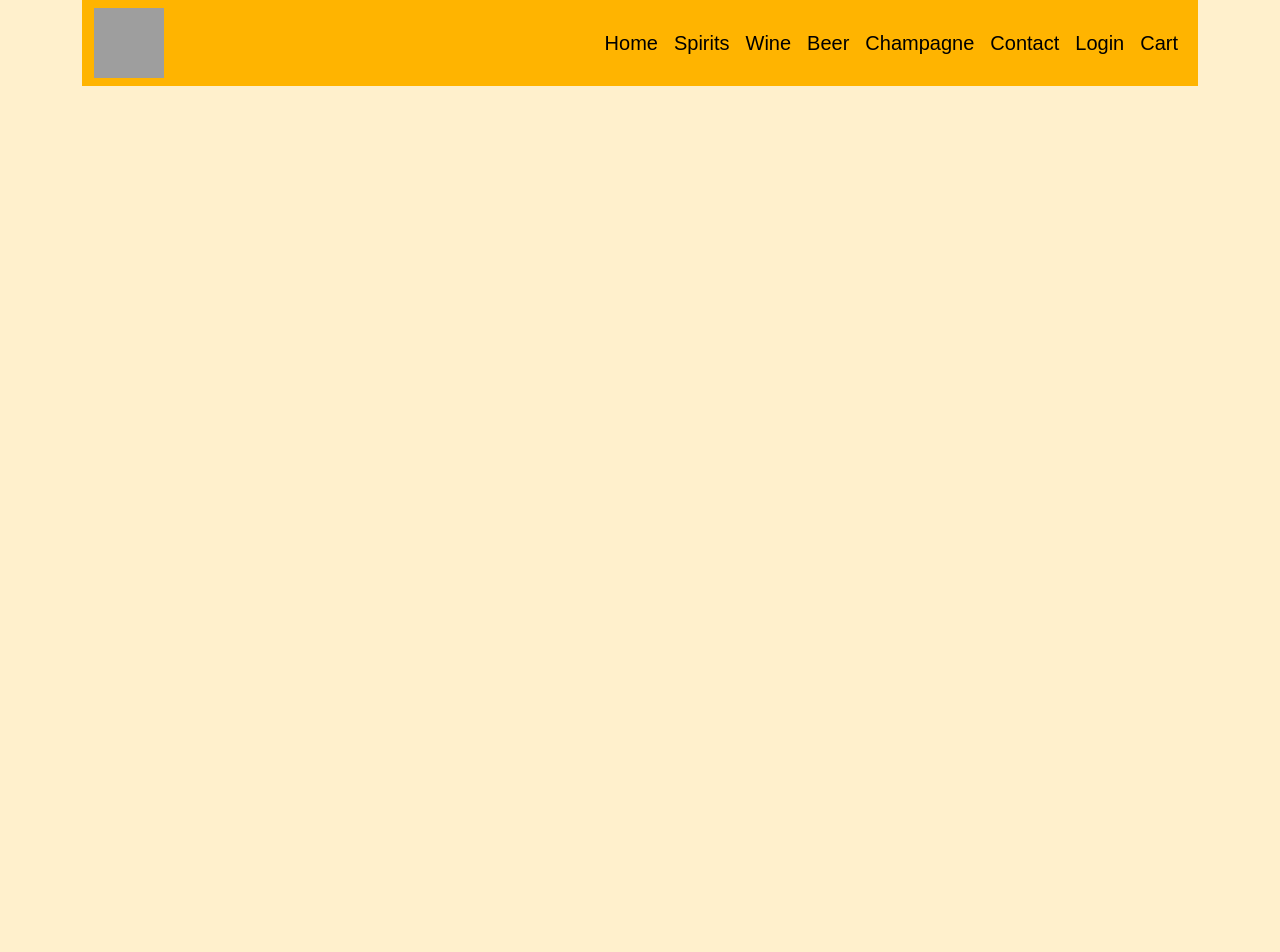
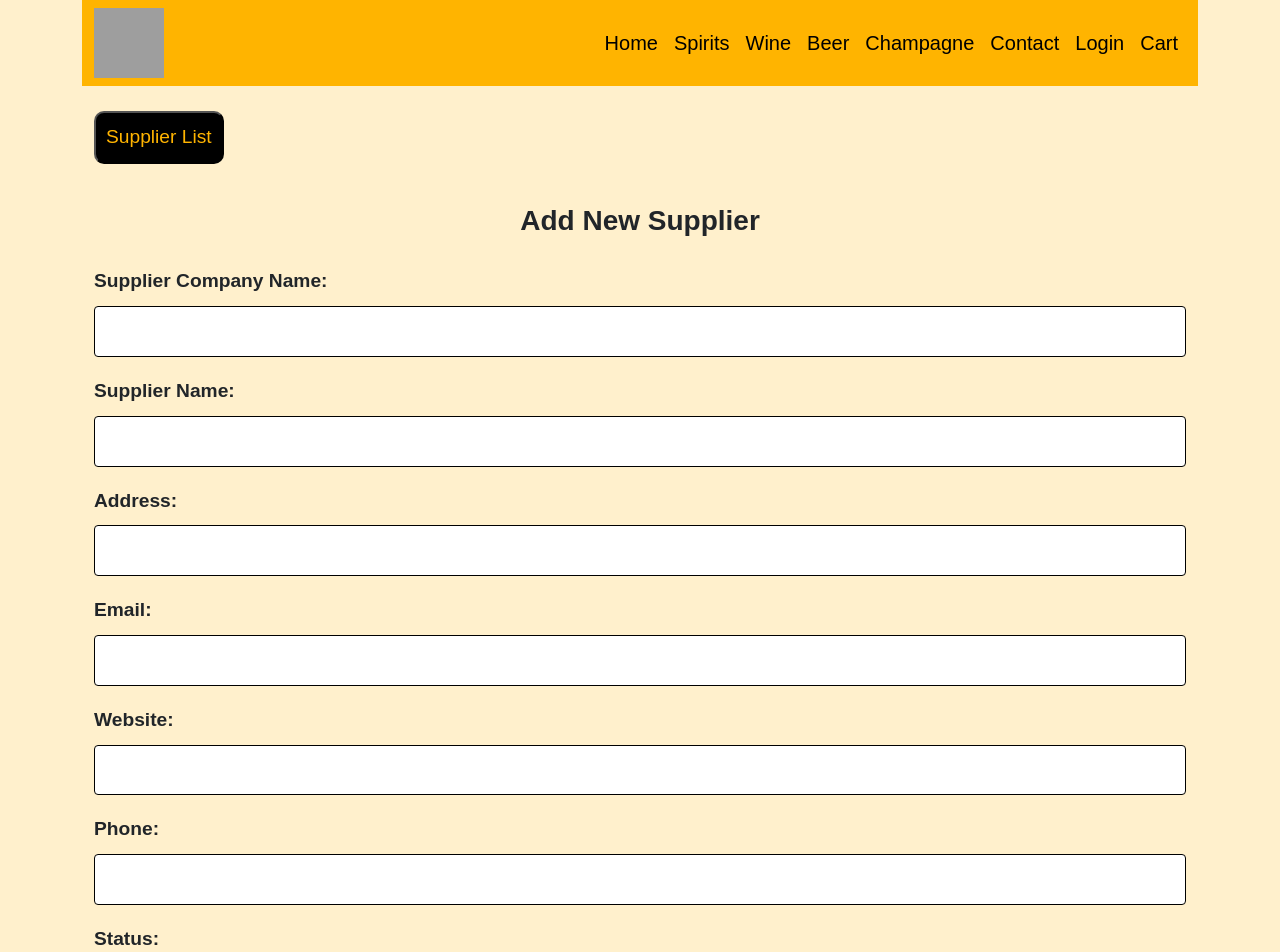
Before and after one commit to SLIITITP/WD_ITP_B01_G01, a React (Create React App) app in the folder Project/client/: page /AddSupplier in a window 1280 px wide. Shown: the top 952 px of the page. Before the commit the page ends 800 px from the top, so only its background shows below. Built offline with nearby package versions, Linux system fonts and the light colour scheme; grey boxes are pictures that could not be loaded.

Commit message:
create and edit AddSupplier

```diff
--- a/Project/client/src/App.js
+++ b/Project/client/src/App.js
@@ -15,6 +15,7 @@ import InventoryDetail from './components/inventoryDetail';
 import AddProduct from './components/addProduct';
 import AdminDashboard from './components/adminDashboard';
 import SupplierList from './components/SupplierList';
+import AddSupplier from './components/AddSupplier';
 
 export default class App extends Component {
   render() {
@@ -39,6 +40,8 @@ export default class App extends Component {
           <Route path="/adminDashboard" exact element={<AdminDashboard />} />
 
           <Route path="/SupplierList" exact element={<SupplierList/>}/>
+          <Route path="/AddSupplier" exact element={<AddSupplier/>}/>
+
 
 
           </Routes>
--- a/Project/client/src/components/AddSupplier.js
+++ b/Project/client/src/components/AddSupplier.js
@@ -0,0 +1,82 @@
+import React, {useState} from 'react'
+import './form.css'
+
+const AddSupplier = () => {
+
+    // const [inpval, setINP] = useState({
+
+    // })
+
+    // const setdata = (e) => {
+    //     console.log(e.target.value);
+    // }
+
+
+    return (
+        <div className='container'>
+            <a href="/SupplierList"><button className='backBtn'>Supplier List</button></a>
+
+            <form className="create" >
+            <h3>Add New Supplier</h3>
+
+            <label>Supplier Company Name: </label>
+            <input
+                type="text"
+                name = "snname"
+                // value = {}
+                // onChange = {setdata}
+            />
+
+            <label>Supplier Name: </label>
+            <input
+                type="text"
+                name="sname"
+            />
+
+            <label>Address: </label>
+            <input
+                type="text"
+                name="address"
+            />
+
+            <label>Email: </label>
+            <input
+                type="text"
+                name="email"
+
+            />
+
+            <label>Website: </label>
+            <input
+                type="text"
+                name="website"
+
+            />
+
+            <label>Phone: </label>
+            <input
+                type="number"
+                name="phone"
+
+            />
+
+            <label>Status: </label>
+
+            <select id='status' >
+                <option value="status">-select Status-</option>
+                <option value="active">Active</option>
+                <option value="Inactive">Inactive</option>
+
+            </select>
+
+
+            <center><button className='formBtn' type="submit">Add Supplier</button></center>
+
+
+
+        </form>
+        </div>
+    )
+}
+
+export default AddSupplier;
--- a/Project/client/src/components/form.css
+++ b/Project/client/src/components/form.css
@@ -7,7 +7,7 @@ label, input {
     color: var(--primary);
 
   }
-  input {
+  input , select {
     padding: 10px;
     margin-top: 10px;
     margin-bottom: 20px;
```
